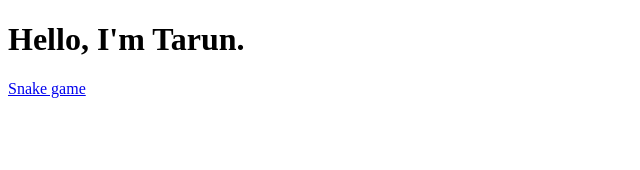
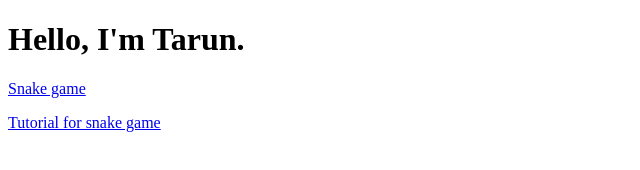
Before and after one commit to txrun/txrun.github.io, a plain HTML site: page index.html in a window 1280 px wide. Shown: the whole page, without its empty margins (0-640 px from the left). Drawn offline with Linux system fonts and the light colour scheme.

Commit message:
Updated file with link to snake tutorial

```diff
--- a/index.html
+++ b/index.html
@@ -8,5 +8,8 @@
     <p>
       <a href="snake.html">Snake game</a>
     </p>
+    <p>
+      <a href="https://github.com/txrun/snake-tutorial/blob/master/README.md">Tutorial for snake game</a>
+    </p>
   </body>
 </html>
```
